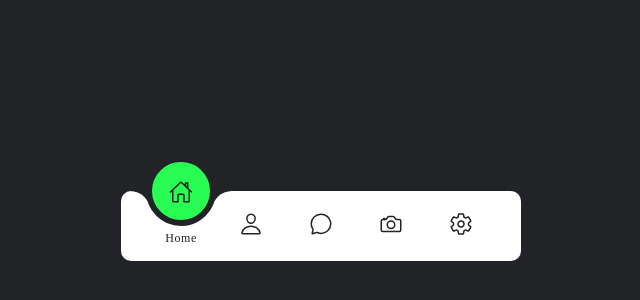
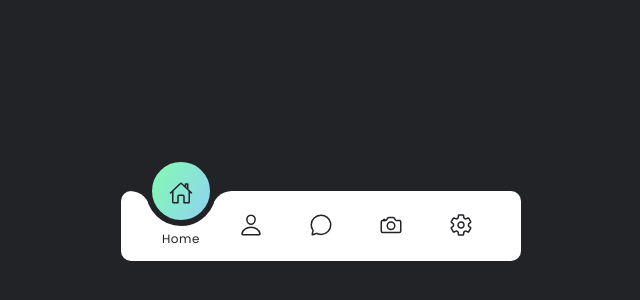
Before and after one commit to jacquelineleone/Magic-Menu, a plain HTML site: page index.html in a window 1280 px wide. Shown: the part 174-474 px from the top of the page, without its empty margins (319-959 px from the left). Drawn offline with nearby package versions, Linux system fonts and the light colour scheme.

Commit message:
magic menu

```diff
--- a/styles.css
+++ b/styles.css
@@ -1,7 +1,10 @@
+@import url('https://fonts.googleapis.com/css2?family=Poppins:wght@300;400;500;600&display=swap');
+
 * {
     margin: 0;
     padding: 0;
     box-sizing: border-box;
+    font-family: 'Poppins', sans-serif;
 }
 :root {
     --clr: #222327;
@@ -75,7 +78,7 @@ body {
     top: -50%;
     width: 70px;
     height: 70px;
-    background: #29fd53;
+    background-image: linear-gradient(120deg, #84fab0 0%, #8fd3f4 100%);
     border-radius: 50%;
     border: 6px solid var(--clr);
     transition: 0.5s;
```
